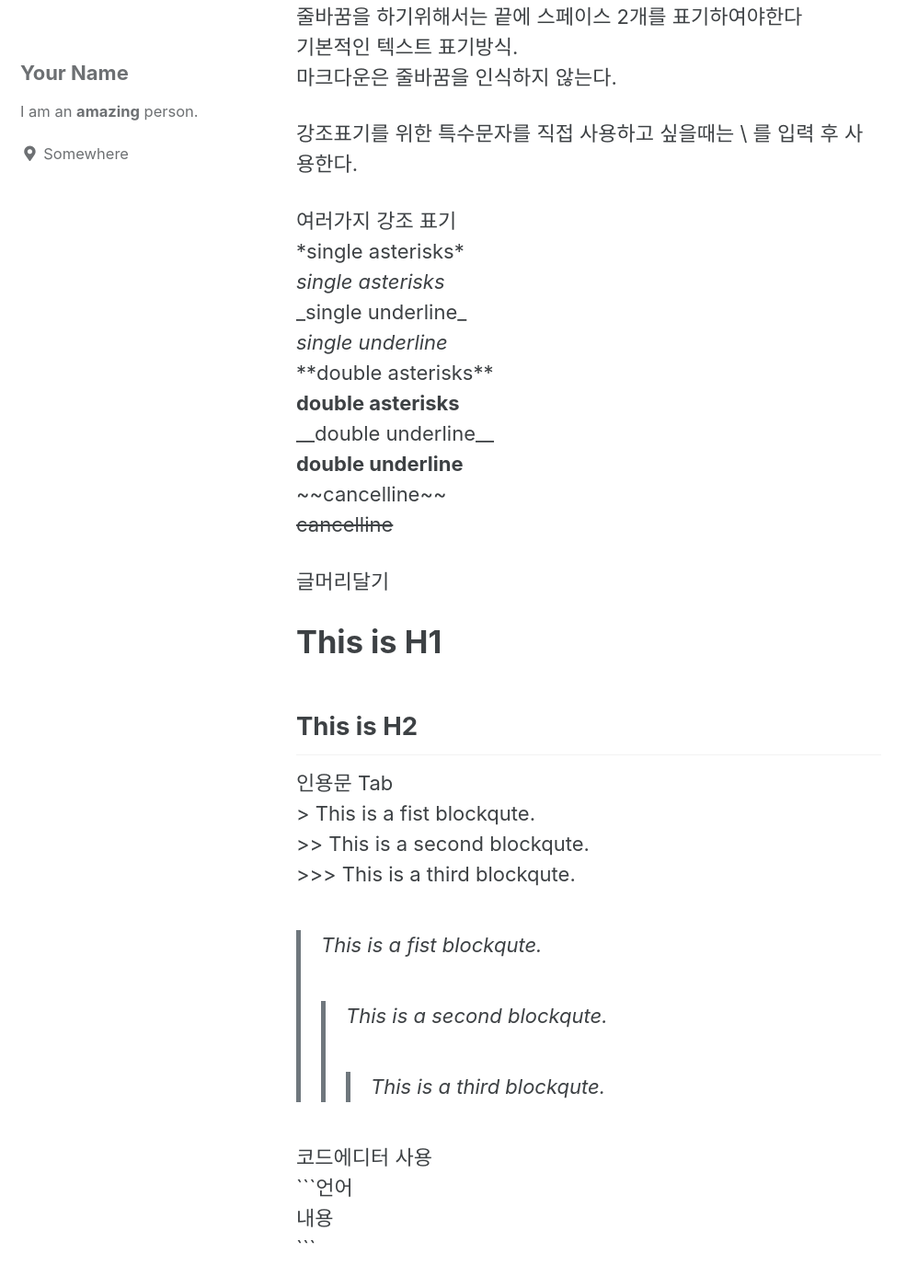
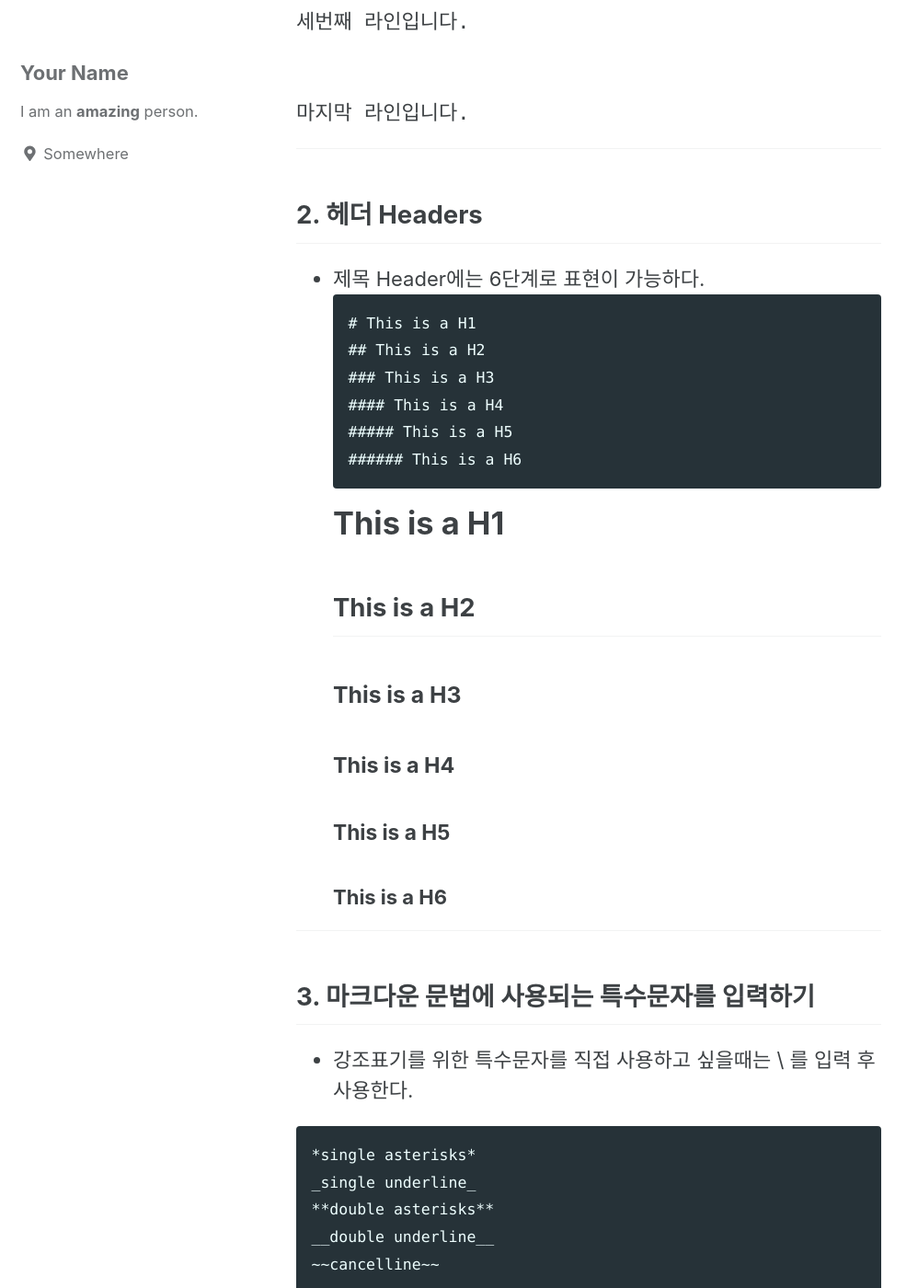
Before and after one commit to lswkim/lswkim.github.io, a Jekyll site: the page built from _posts/2020-08-14-markdown.md, in a window 1280 px wide and 1400 px high, scrolled down 831 px. Shown: the whole window at 92% size, without its empty margins (0-998 px from the left). Built offline with Jekyll 4.4.1, drawn with Linux system fonts in a browser that asks for light colours; cached includes are drawn as plain includes; some of the changed text lies outside the part shown.

Commit message:
mardown update

````diff
--- a/_posts/2020-08-14-markdown.md
+++ b/_posts/2020-08-14-markdown.md
@@ -17,52 +17,74 @@ last_modified_at: 2020-08-14T10:06:00-05:00
 - 또는 \<br/> 태그를 뒤에 붙여준다.<br/><br/>
 
 ```
-코드블럭 생성시 css 를 직접 입혀줘야하나요..??
+첫번째 라인입니다.
+두번째 라인입니다.<br/>
+세번째 라인입니다.<br/><br/>
+마지막 라인입니다.
 ```
 
 <pre class='pre_light'>
-<code>코드 블럭을 생성합니다.어떻게 되나요</code>
+첫번째 라인입니다.
+두번째 라인입니다.<br/>
+세번째 라인입니다.<br/><br/>
+마지막 라인입니다.
 </pre>
 
-되나 볼까?<br/>
-테스트
+--------
+## 2. 헤더 Headers
+- 제목 Header에는 6단계로 표현이 가능하다.
+```
+# This is a H1
+## This is a H2
+### This is a H3
+#### This is a H4
+##### This is a H5
+###### This is a H6
+```
+# This is a H1
+## This is a H2
+### This is a H3
+#### This is a H4
+##### This is a H5
+###### This is a H6
 
-기본적인 텍스트 표기방식. 마크다운은 줄바꿈을 인식하지 않는다.
-줄바꿈을 하기위해서는 끝에 스페이스 2개를 표기하여야한다
-기본적인 텍스트 표기방식.
-마크다운은 줄바꿈을 인식하지 않는다.
+--------
+## 3. 마크다운 문법에 사용되는 특수문자를 입력하기
+- 강조표기를 위한 특수문자를 직접 사용하고 싶을때는 \\ 를 입력 후 사용한다.
 
-강조표기를 위한 특수문자를 직접 사용하고 싶을때는 \\ 를 입력 후 사용한다.
+```
+*single asterisks*
+_single underline_
+**double asterisks**
+__double underline__
+~~cancelline~~
+```
 
-여러가지 강조 표기
-\*single asterisks\*
 *single asterisks*
-\_single underline\_
 _single underline_
-\*\*double asterisks\*\*
 **double asterisks**
-\_\_double underline\_\_
 __double underline__
-\~~cancelline\~~
 ~~cancelline~~
 
-글머리달기
-# This is H1
-## This is H2
+--------
+## 4. 인용문
 
-인용문 Tab
-\> This is a fist blockqute.
-\>\> This is a second blockqute.
-\>\>\> This is a third blockqute.
+```
+> This is a first blockqute.
+>> This is a second blockqute.
+>>> This is a third blockqute.
+```
 
-> This is a fist blockqute.
+> This is a first blockqute.
 >> This is a second blockqute.
 >>> This is a third blockqute.
 
-코드에디터 사용
-\`\`\`언어
+--------
+## 5. 코드블록
+
+```
 내용
-\`\`\`
+```
 
 ```java
 class Test {
````
